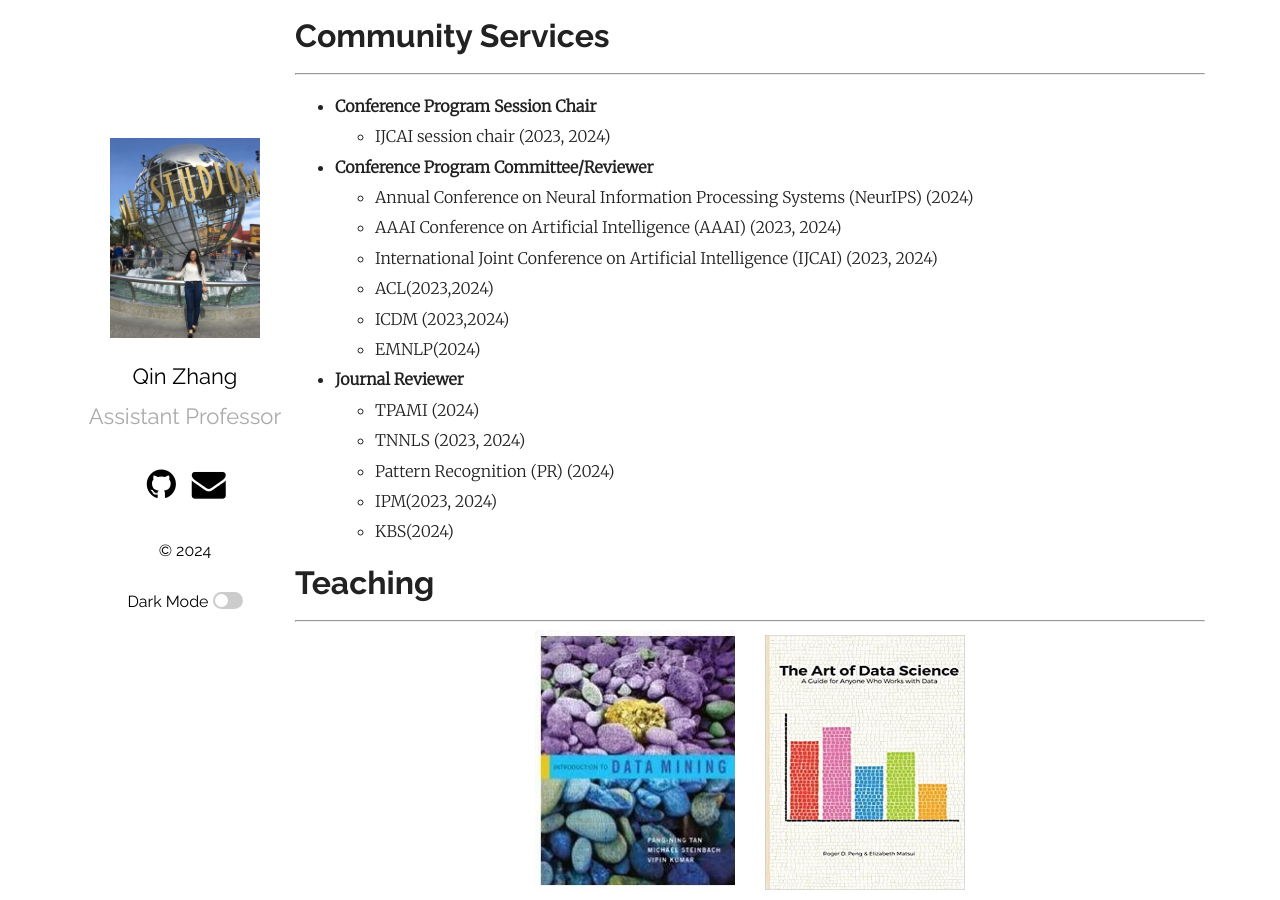
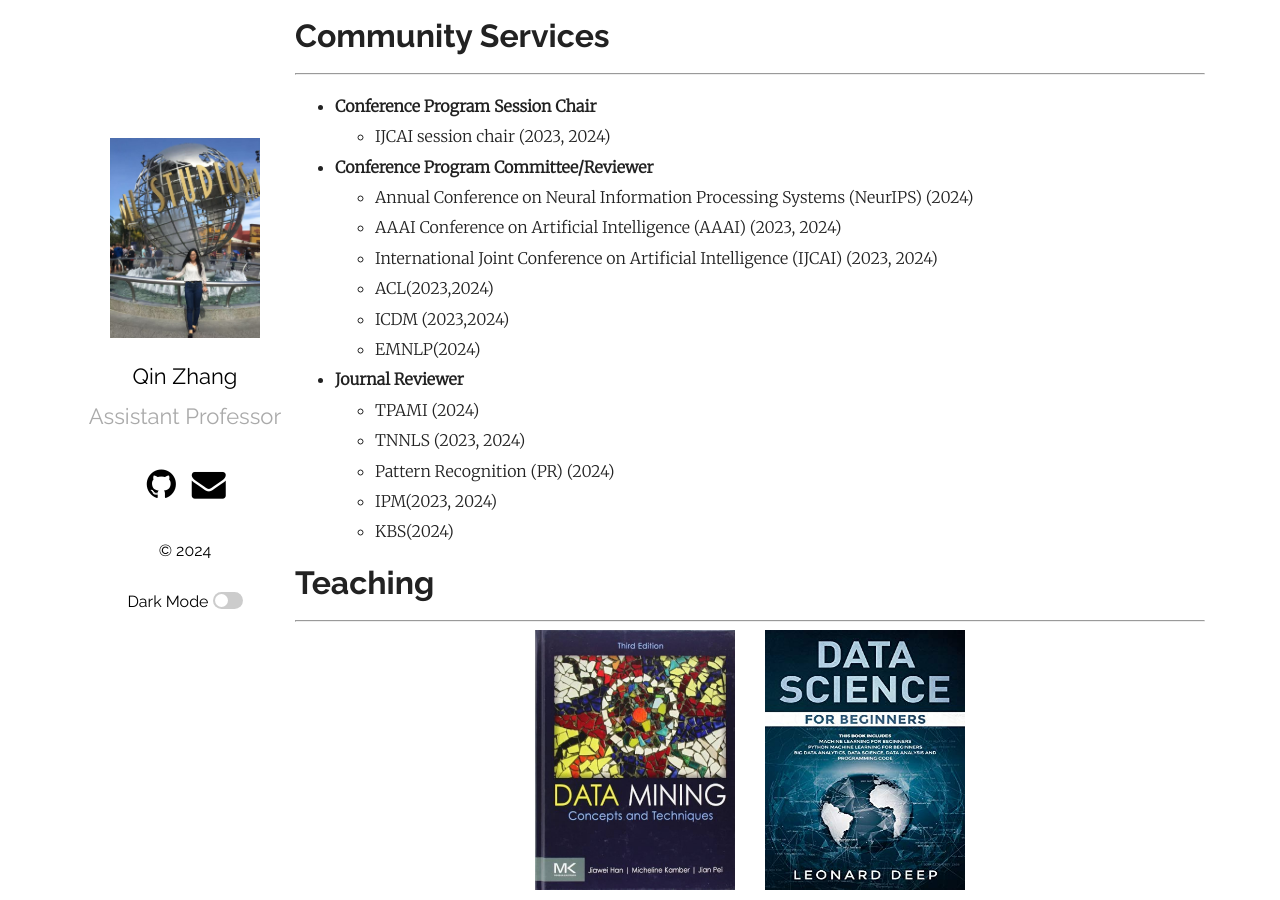
Before and after one commit to qinzhang11/qinzhang11.github.io, a Jekyll site: the page built from index.md, in a window 1280 px wide and 900 px high, scrolled down 3029 px. Built offline with Jekyll 4.4.1, drawn with Linux system fonts in a browser that asks for light colours.

Commit message:
Update index.md

```diff
--- a/index.md
+++ b/index.md
@@ -120,7 +120,7 @@ Her research interests focus on **graph learning**, **natural language processin
 ---
 
 <div align="center">
-    <img src="assets/Data_mining.jpg" width="200" height="260">
+    <img src="assets/Data_mining_new.png" width="200" height="260">
     &nbsp;&nbsp;&nbsp;&nbsp;&nbsp;&nbsp;
-    <img src="assets/Data_Science.jpg" width="200" height="255">
+    <img src="assets/Data_Science_new.png" width="200" height="260">
 </div>
```
